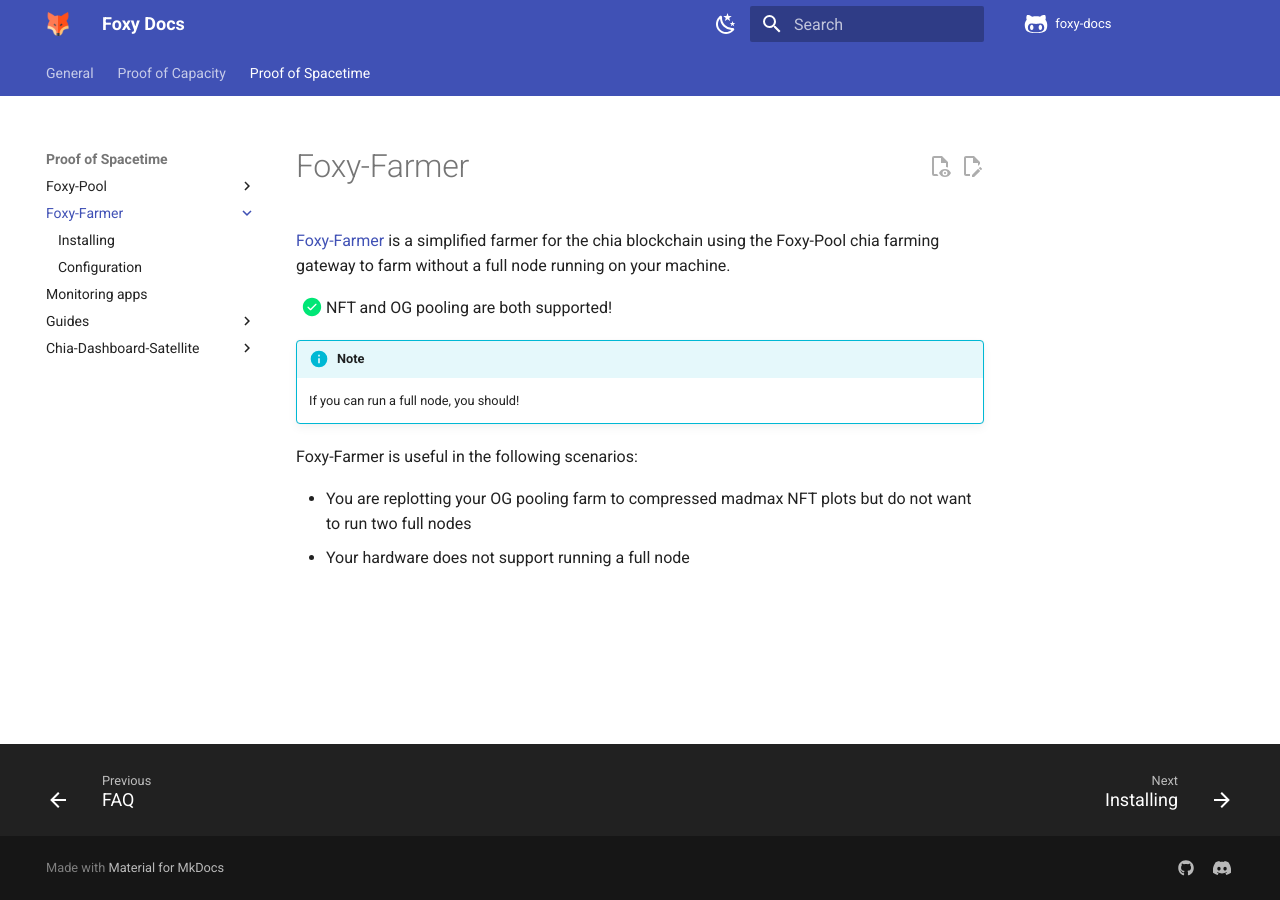
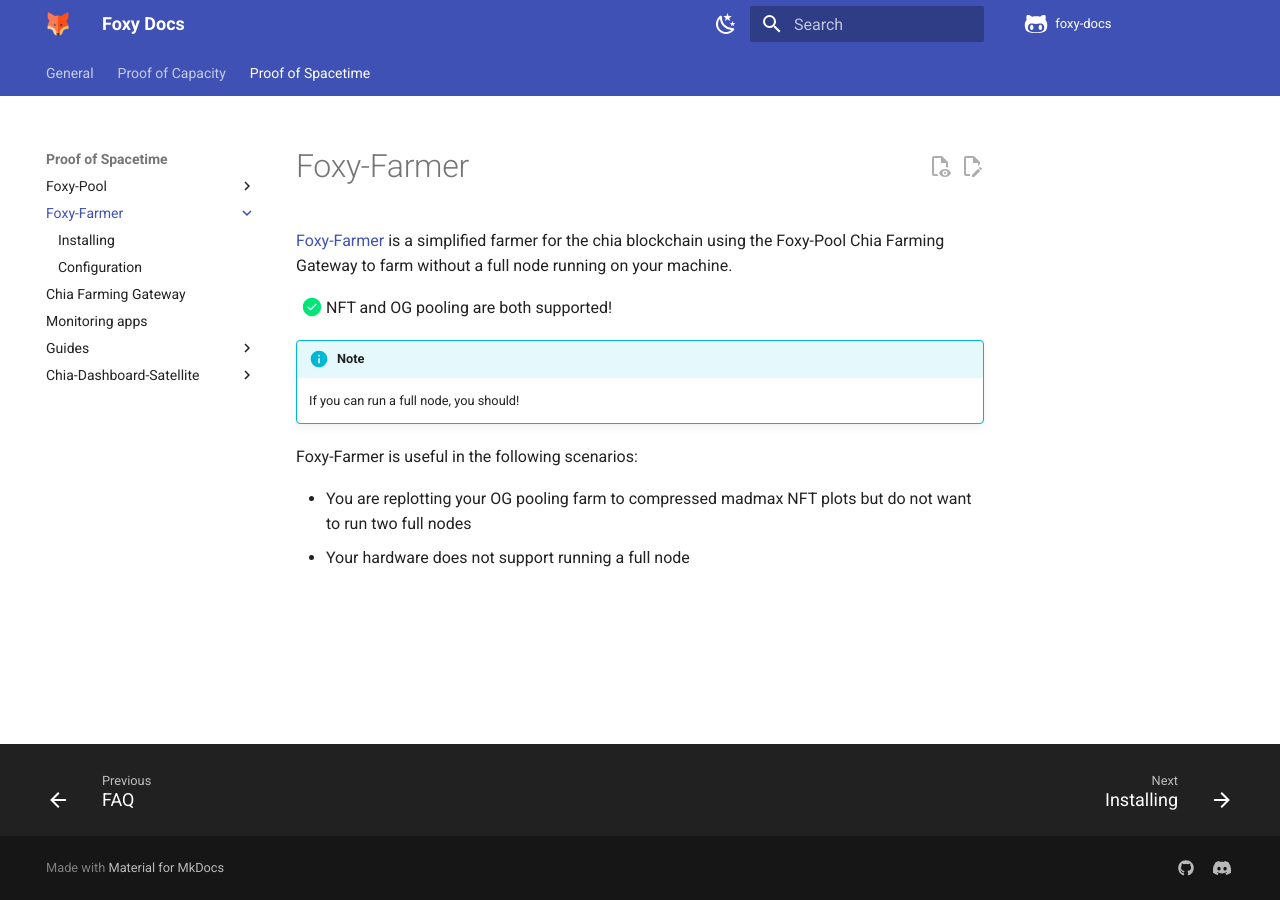
Before and after one commit to foxypool/docs, an MkDocs documentation site: the page built from docs/proof-of-spacetime/foxy-farmer/index.md, in a window 1280 px wide. Built offline with MkDocs 1.6.1 and Material for MkDocs 9.7.7, drawn with Linux system fonts in a browser that asks for light colours; comment, search, counter and statistics services are not loaded.

Commit message:
Add docs about chia farming gateway

```diff
--- a/docs/proof-of-spacetime/foxy-farmer/index.md
+++ b/docs/proof-of-spacetime/foxy-farmer/index.md
@@ -2,7 +2,7 @@
 title: Foxy-Farmer
 ---
 
-[Foxy-Farmer](https://github.com/foxypool/foxy-farmer){target=_blank} is a simplified farmer for the chia blockchain using the Foxy-Pool chia farming gateway to farm without a full node running on your machine.
+[Foxy-Farmer](https://github.com/foxypool/foxy-farmer){target=_blank} is a simplified farmer for the chia blockchain using the Foxy-Pool Chia Farming Gateway to farm without a full node running on your machine.
 
 - [x] NFT and OG pooling are both supported!
 
--- a/mkdocs.yml
+++ b/mkdocs.yml
@@ -108,6 +108,8 @@
           - proof-of-spacetime/foxy-farmer/index.md
           - Installing: proof-of-spacetime/foxy-farmer/installing.md
           - Configuration: proof-of-spacetime/foxy-farmer/configuration.md
+      - Chia Farming Gateway:
+          - proof-of-spacetime/chia-farming-gateway/index.md
       - Monitoring apps:
           - proof-of-spacetime/monitoring-apps/index.md
       - Guides:
```
Also changed, not shown: docs/proof-of-spacetime/chia-farming-gateway/index.md (added, +29 -0 lines).
